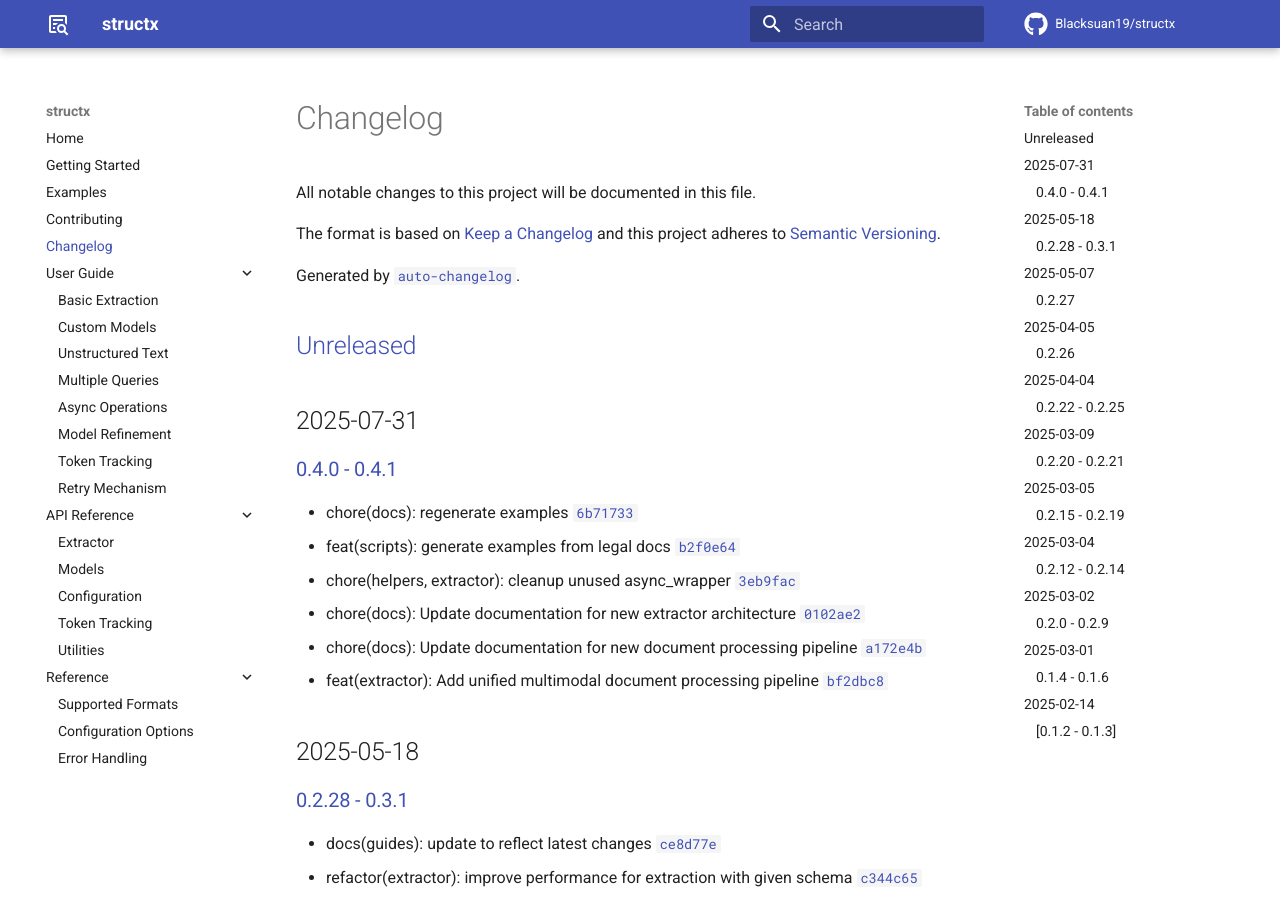
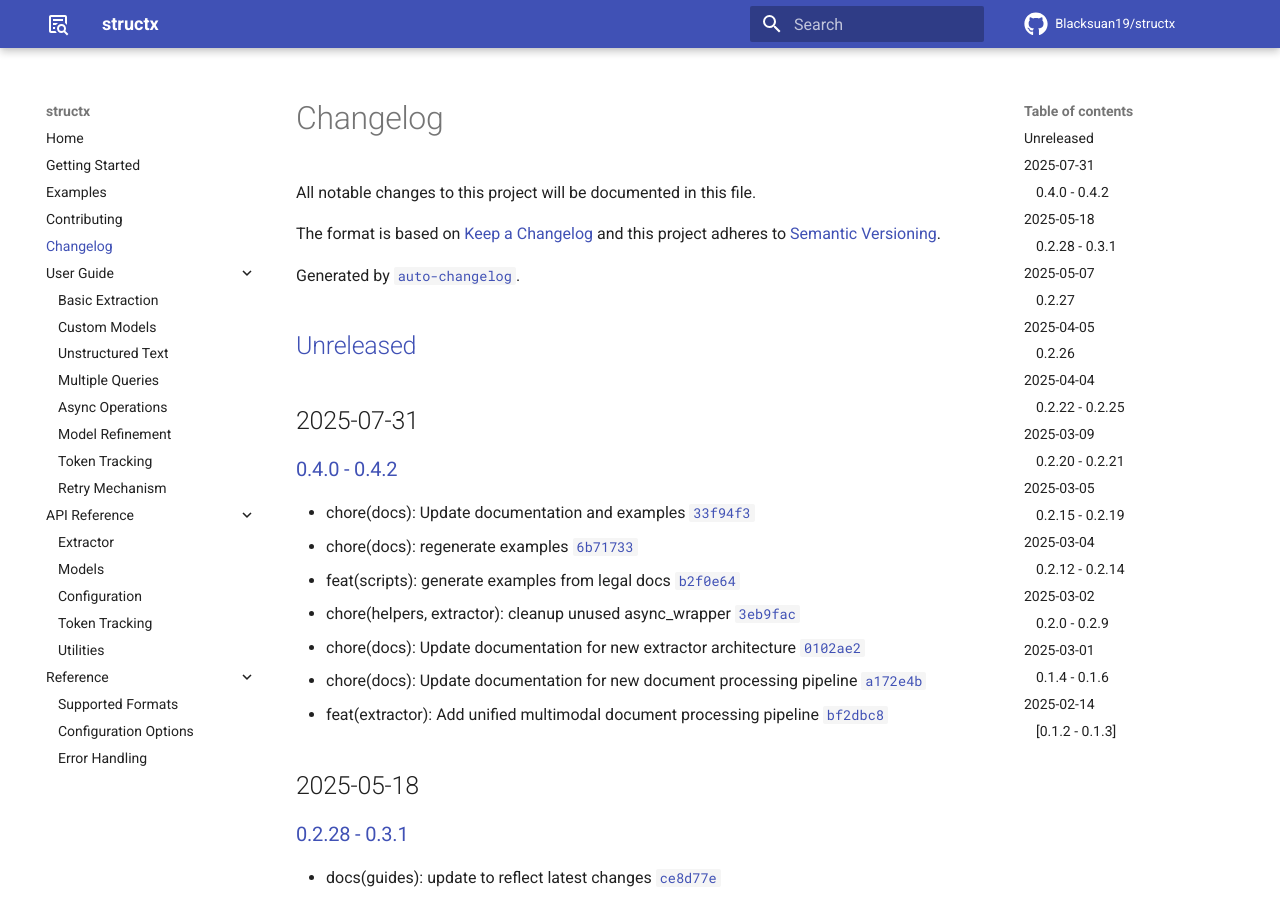
Before and after one commit to Blacksuan19/structx, an MkDocs documentation site: the page built from docs/changelog.md, in a window 1280 px wide and 900 px high. Built offline with MkDocs 1.6.1 and Material for MkDocs 9.7.7, drawn with Linux system fonts in a browser that asks for light colours; comment, search, counter and statistics services are not loaded.

Commit message:
docs(changelog): regenerate changelog for 0.4.2

```diff
--- a/docs/changelog.md
+++ b/docs/changelog.md
@@ -7,12 +7,13 @@ and this project adheres to [Semantic Versioning](https://semver.org/spec/v2.0.0
 
 Generated by [`auto-changelog`](https://github.com/CookPete/auto-changelog).
 
-## [Unreleased](https://github.com/Blacksuan19/structx/compare/0.4.1...HEAD)
+## [Unreleased](https://github.com/Blacksuan19/structx/compare/0.4.2...HEAD)
 
 ## 2025-07-31
 
-### [0.4.0 - 0.4.1](https://github.com/Blacksuan19/structx/compare/0.3.1...0.4.1)
+### [0.4.0 - 0.4.2](https://github.com/Blacksuan19/structx/compare/0.3.1...0.4.2)
 
+- chore(docs): Update documentation and examples [`33f94f3`](https://github.com/Blacksuan19/structx/commit/33f94f33968f4e951bfff92b38531b5687e6b717)
 - chore(docs): regenerate examples [`6b71733`](https://github.com/Blacksuan19/structx/commit/6b71733a6885ce3b6b204b66fad0973ae37e2e97)
 - feat(scripts): generate examples from legal docs [`b2f0e64`](https://github.com/Blacksuan19/structx/commit/b2f0e6459471bbfbc8e26d4229b11ca226c8711f)
 - chore(helpers, extractor): cleanup unused async_wrapper [`3eb9fac`](https://github.com/Blacksuan19/structx/commit/3eb9fac6a620c68b5664b34bcd2d1340dde02223)
```
